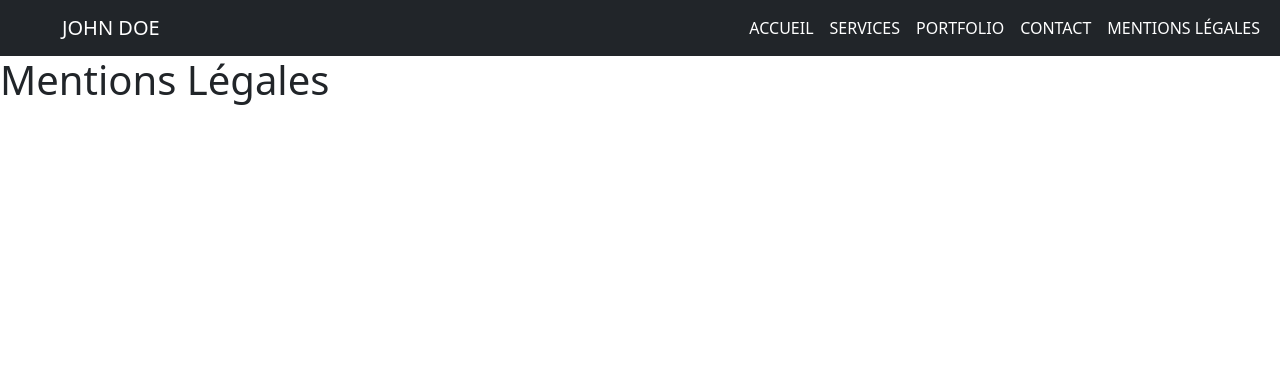
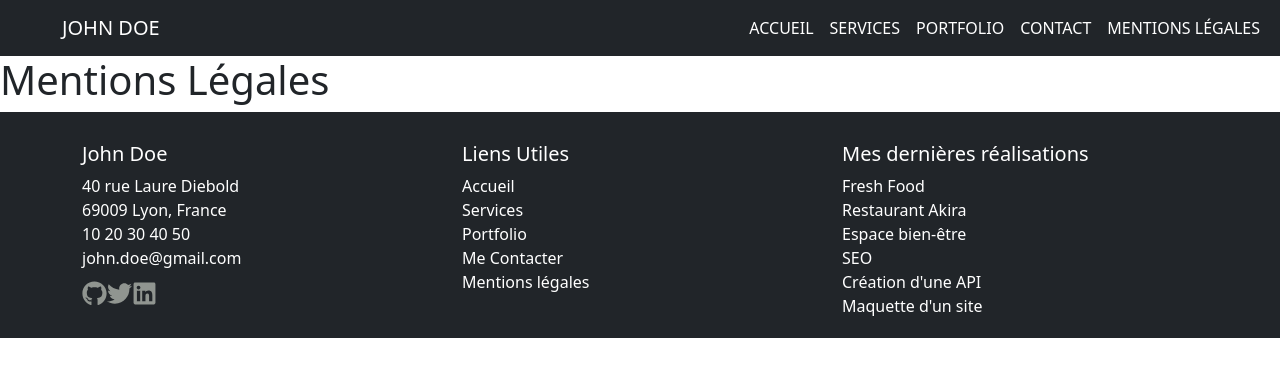
Before and after one commit to cochearno/mon-portfolio, a React (Create React App) app: page /Mentions in a window 1280 px wide. Shown: the top 376 px of the page. Built offline with nearby package versions, Linux system fonts and the light colour scheme.

Commit message:
ajout du footer

```diff
--- a/package.json
+++ b/package.json
@@ -9,7 +9,9 @@
     "@testing-library/user-event": "^13.5.0",
     "bootstrap": "^5.3.6",
     "react": "^19.1.0",
+    "react-bootstrap": "^2.10.10",
     "react-dom": "^19.1.0",
+    "react-icons": "^5.5.0",
     "react-router-dom": "^7.6.0",
     "react-scripts": "5.0.1",
     "sass": "^1.88.0",
--- a/src/App.js
+++ b/src/App.js
@@ -1,6 +1,8 @@
 import React from "react";
 import { BrowserRouter as Router, Routes, Route } from "react-router-dom";
+import "bootstrap/dist/css/bootstrap.min.css";
 import Navbar from "./components/navbar";
+import Footer from "./components/footer";
 import Accueil from "./pages/accueil";
 import Services from "./pages/services";
 import Portfolio from "./pages/portfolio";
@@ -18,6 +20,7 @@ function App() {
         <Route path="/Contact" element={<Contact />} />
         <Route path="/Mentions" element={<Mentions />} />
       </Routes>
+      <Footer />
     </Router>
   );
 }
--- /dev/null
+++ b/src/components/footer.js
@@ -0,0 +1,91 @@
+import React from "react";
+import { FaLinkedin, FaGithub, FaTwitter } from "react-icons/fa";
+import { Link } from "react-router-dom";
+
+function Footer() {
+  return (
+    <>
+      <div className="footer footer-expand-lg bg-dark">
+        <div className="container">
+          <div className="row">
+            <div className="col-4">
+              <h5>John Doe</h5>
+              <p className="adress">40 rue Laure Diebold</p>
+              <p className="cp">69009 Lyon, France</p>
+              <p className="tel">10 20 30 40 50</p>
+              <p className="mail"> john.doe@gmail.com</p>
+              <a
+                className="fag"
+                href="https://github.com"
+                target="blank"
+                rel="noopener noreferrer nofollow"
+              >
+                <FaGithub size={25} color="#909590" />
+              </a>
+              <a
+                className="fat"
+                href="https://x.com"
+                target="blank"
+                rel="noopener noreferrer nofollow"
+              >
+                <FaTwitter size={25} color="#909590" />
+              </a>
+              <a
+                className="fal"
+                href="https://linkedin.com"
+                target="blank"
+                rel="noopener noreferrer nofollow"
+              >
+                <FaLinkedin size={25} color="#909590" />
+              </a>
+            </div>
+            <div className="col-4">
+              <h5>Liens Utiles</h5>
+              <Link
+                to="/Accueil"
+                style={{ textDecoration: "none", color: "white" }}
+              >
+                <p className="home">Accueil</p>
+              </Link>
+              <Link
+                to="/Services"
+                style={{ textDecoration: "none", color: "white" }}
+              >
+                <p className="services">Services</p>
+              </Link>
+              <Link
+                to="/Portfolio"
+                style={{ textDecoration: "none", color: "white" }}
+              >
+                <p className="portfolio">Portfolio</p>
+              </Link>
+              <Link
+                to="contact"
+                style={{ textDecoration: "none", color: "white" }}
+              >
+                <p className="contact">Me Contacter</p>
+              </Link>
+              <Link
+                to="Mentions"
+                style={{ textDecoration: "none", color: "white" }}
+              >
+                <p className="mentions">Mentions légales</p>
+              </Link>
+            </div>
+            <div className="col-4">
+              <h5>Mes dernières réalisations</h5>
+              <p className="fresh">Fresh Food</p>
+              <p className="akira">Restaurant Akira</p>
+              <p className="bienetre">Espace bien-être</p>
+              <p className="seo">SEO</p>
+              <p className="api">Création d'une API</p>
+              <p className="maquette">Maquette d'un site</p>
+            </div>
+          </div>
+        </div>
+      </div>
+    </>
+  );
+}
+
+export default Footer;
--- a/src/styles/style.Scss
+++ b/src/styles/style.Scss
@@ -47,10 +47,11 @@ section {
   height: 100%;
   margin: auto;
   border-style: solid;
-  border-width: 1px;
+  border-width: 0;
   border-color: grey;
   border-radius: 2%;
-  box-shadow: 2px 2px 5px grey;
+  box-shadow: 4px 4px 9px lightgray;
+  margin-bottom: 50px;
 }
 .colonne {
   flex: 1;
@@ -105,3 +106,45 @@ h5 {
 .html {
   margin-top: 25px;
 }
+.col-4 {
+  color: white;
+  margin-top: 20px;
+  margin-bottom: 20px;
+}
+
+.adress,
+.cp,
+.tel,
+.mail {
+  margin-bottom: 0;
+}
+
+.home,
+.services,
+.portfolio,
+.contact,
+.mentions {
+  margin-bottom: 0;
+}
+
+.fresh,
+.akira,
+.bienetre,
+.seo,
+.api,
+.maquette {
+  margin-bottom: 0;
+}
+.mail {
+  margin-bottom: 10px;
+}
+
+.fal :hover {
+  color: white;
+}
+.fag :hover {
+  color: white;
+}
+.fat :hover {
+  color: white;
+}
```
Also changed, not shown: 1 other file (tests, documents, lock files or other folders).
